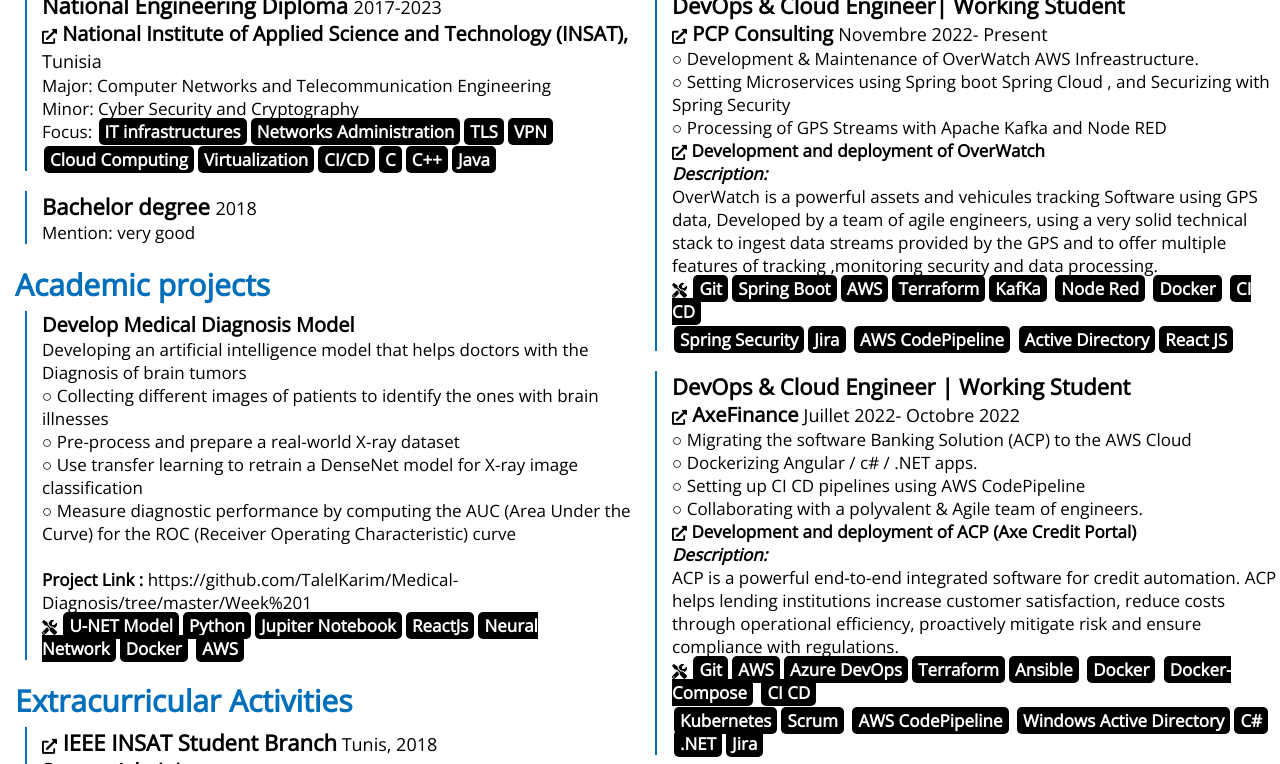
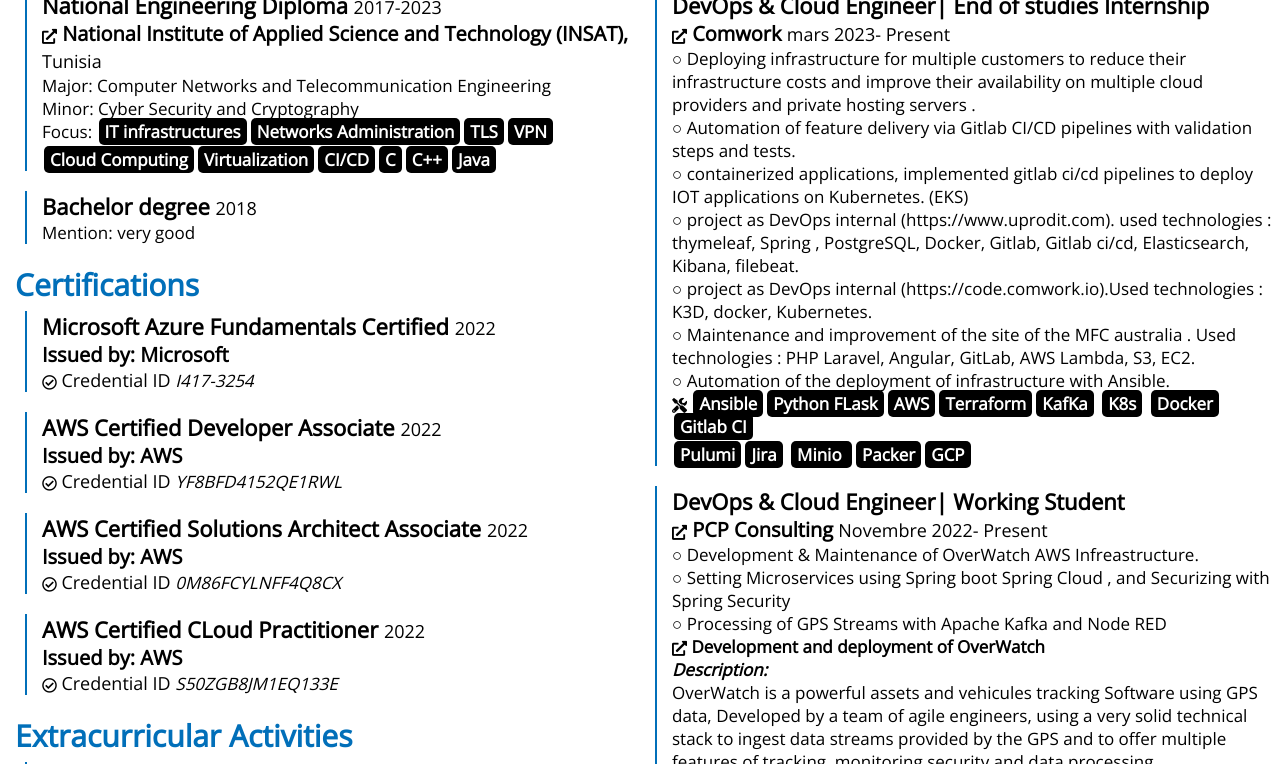
Before and after one commit to TalelKarim/cv-template, a plain HTML site: page index.html in a window 1280 px wide. Shown: the part 482-1246 px from the top of the page. Drawn offline with nearby package versions, Linux system fonts and the light colour scheme.

Commit message:
comworkio add experience

```diff
--- a/index.html
+++ b/index.html
@@ -22,7 +22,7 @@
                 <div id="details">
 
 <div class="contact">
-         <a href="mailto:benaissamouauia7@gmail.com"><i class="fas fa-envelope white"></i>talelkarim.chebbi@insat.ucar.tn</a>
+         <a href="mailto:talelkarim.chebbi@insat.ucar.tn"><i class="fas fa-envelope white"></i>talelkarim.chebbi@insat.ucar.tn</a>
        <a href="tel:+21655205710"><i class="fas fa-phone-alt white"></i>+216 29 189 298</a>
         <div><i class="fas fa-map-marker-alt white"></i>Tunis, Tunisia</div>
 </div>
@@ -43,8 +43,8 @@
             Professional Summary
         </div>
         <div class="core-text-large">
-            I am a Computer Networks Engineering student- senior year. I'm also a DevOps and Cloud enthusiast.<br>
-            I am currently working as an AWS Cloud Solutions Architect within PCP Consulting as a working student</div>
+            I am a CLoud, DevOps , Site Reliability Junior Engineer Engineering student.<br>
+            I am currently working with comwork as a Junior Site Reliability ENgineer within the devops Department.</div>
     </section>
     <section id="core">
         <div id="left-core">
@@ -71,22 +71,49 @@
                 </div>
             </div>
             <div class="core-title">
-                Academic projects
+                Certifications
             </div>
             <div class="core-text">
+
                 <div class="core-sub-element">
-                    <div class="institution"> Develop Medical Diagnosis Model</div>
-                    <div class="major"> Developing an artificial intelligence model that helps doctors with the Diagnosis of brain tumors <br>○ Collecting different images of patients to identify the ones with brain illnesses <br>
-                      ○  Pre-process and prepare a real-world X-ray dataset  <br>
-                      ○  Use transfer learning to retrain a DenseNet model for X-ray image classification <br>
-                      ○ Measure diagnostic performance by computing the AUC (Area Under the Curve) for the ROC (Receiver Operating Characteristic) curve
-                    </div>
-                    <br>
-                    <b> Project Link : </b> <a  href="https://github.com/TalelKarim/Medical-Diagnosis/tree/master/Week%201">https://github.com/TalelKarim/Medical-Diagnosis/tree/master/Week%201</a>
-                    <br>
-                    <div class="focus"> <i class="fas fa-tools icon"></i> <span class="tag">U-NET Model</span><span
-                            class="tag">Python</span><span class="tag">Jupiter Notebook</span><span class="tag">ReactJs</span><span
-                            class="tag">Neural Network</span><span class="tag">Docker</span> <span class="tag">AWS</span></div>
+                    <div class="title">Microsoft Azure Fundamentals Certified <span class="year-tag">2022 </span></div>
+                    <div class="institution">Issued by: Microsoft</div>
+                    <div class="major"> <a
+                            href="https://www.credly.com/earner/earned/badge/0ee94de1-dffb-42e3-a100-0ac6ff02baa8"
+                            target="_blank"><i class="far fa-check-circle icon"></i></a> <span
+                            class="year-tag">Credential ID <i>I417-3254 </i></span></div>
+
+                </div>
+
+
+                <div class="core-sub-element">
+                    <div class="title">AWS Certified Developer Associate <span class="year-tag">2022 </span></div>
+                    <div class="institution">Issued by: AWS</div>
+                    <div class="major"> <a
+                            href="https://www.credly.com/badges/7cb989ff-8716-47c8-bc7b-0d41f3eead21"
+                            target="_blank"><i class="far fa-check-circle icon"></i></a> <span
+                            class="year-tag">Credential ID <i>YF8BFD4152QE1RWL</i></span></div>
+
+                </div>
+
+
+                <div class="core-sub-element">
+                    <div class="title">AWS Certified Solutions Architect Associate <span class="year-tag">2022 </span></div>
+                    <div class="institution">Issued by: AWS</div>
+                    <div class="major"> <a
+                            href="https://www.credly.com/badges/dfe3ad22-e44f-4d8f-a36e-6028d8a7760a"
+                            target="_blank"><i class="far fa-check-circle icon"></i></a> <span
+                            class="year-tag">Credential ID <i>0M86FCYLNFF4Q8CX</i></span></div>
+
+                </div>
+
+                <div class="core-sub-element">
+                    <div class="title">AWS Certified CLoud Practitioner <span class="year-tag">2022 </span></div>
+                    <div class="institution">Issued by: AWS</div>
+                    <div class="major"> <a
+                            href="https://www.credly.com/badges/015735c6-f21b-49f4-9604-fa97098d4519"
+                            target="_blank"><i class="far fa-check-circle icon"></i></a> <span
+                            class="year-tag">Credential ID <i>S50ZGB8JM1EQ133E</i></span></div>
 
                 </div>
             </div>
@@ -122,9 +149,37 @@
                 Professional experience
             </div>
             <div class="core-text">
+
+                <div class="core-sub-element">
+                    <div class="title"> DevOps & Cloud Engineer| End of studies Internship  </div>
+                    <div class="institution"><a href="https://www.comwork.io/" target="_blank"><i
+                                class="fas fa-external-link-alt icon"></i></a> Comwork <span class="year-tag">
+                            mars
+                            2023- Present </span></div>
+                    <div class="major"> ○ Deploying infrastructure for multiple customers to reduce their infrastructure costs and improve their availability on multiple cloud providers and private hosting servers .<br>
+                        ○ Automation of feature delivery via Gitlab CI/CD pipelines with validation steps and tests.
+                        <br> ○  containerized applications, implemented gitlab ci/cd pipelines to deploy IOT applications on Kubernetes. (EKS)
+                        <br> ○ project as DevOps internal (https://www.uprodit.com). used technologies : thymeleaf, Spring , PostgreSQL, Docker, Gitlab, Gitlab ci/cd, Elasticsearch, Kibana, filebeat.
+                        <br> ○ project as DevOps internal (https://code.comwork.io).Used technologies : K3D, docker, Kubernetes.
+                        <br> ○ Maintenance and improvement of the site of the MFC australia . Used technologies : PHP Laravel, Angular, GitLab, AWS Lambda, S3, EC2.
+                        <br> ○ Automation of the deployment of infrastructure with Ansible.
+                         <br>
+                        </span>
+                    </div>
+                    <div class="focus"> <i class="fas fa-tools icon"></i> <span class="tag">Ansible</span><span class="tag">Python FLask</span><span
+                            class="tag">AWS</span><span class="tag">Terraform</span><span class="tag">KafKa</span>
+                        <span class="tag">K8s</span>
+                        <span class="tag">Docker</span> <span class="tag">Gitlab CI </span>
+                    </div>
+                    <div class="focus"> <span class="tag">Pulumi</span><span class="tag">Jira</span> <span class="tag">Minio
+                    </span> <span class="tag">Packer</span><span class="tag">GCP </span>
+
+                    </div>
+                </div>
+
                 <div class="core-sub-element">
                     <div class="title"> DevOps & Cloud Engineer| Working Student </div>
-                    <div class="institution"><a href="#" target="_blank"><i
+                    <div class="institution"><a href="https://pcp-consulting.fr/" target="_blank"><i
                                 class="fas fa-external-link-alt icon"></i></a> PCP Consulting <span class="year-tag">
                             Novembre
                             2022- Present </span></div>
@@ -222,53 +277,7 @@
                     </div>
                 </div>
             </div>
-            <div class="core-title">
-                Certifications
-            </div>
-            <div class="core-text">
 
-                <div class="core-sub-element">
-                    <div class="title">Microsoft Azure Fundamentals Certified <span class="year-tag">2022 </span></div>
-                    <div class="institution">Issued by: Microsoft</div>
-                    <div class="major"> <a
-                            href="https://www.credly.com/earner/earned/badge/0ee94de1-dffb-42e3-a100-0ac6ff02baa8"
-                            target="_blank"><i class="far fa-check-circle icon"></i></a> <span
-                            class="year-tag">Credential ID <i>I417-3254 </i></span></div>
-
-                </div>
-
-
-                <div class="core-sub-element">
-                    <div class="title">AWS Certified Developer Associate <span class="year-tag">2022 </span></div>
-                    <div class="institution">Issued by: AWS</div>
-                    <div class="major"> <a
-                            href="https://www.credly.com/badges/7cb989ff-8716-47c8-bc7b-0d41f3eead21"
-                            target="_blank"><i class="far fa-check-circle icon"></i></a> <span
-                            class="year-tag">Credential ID <i>YF8BFD4152QE1RWL</i></span></div>
-
-                </div>
-
-
-                <div class="core-sub-element">
-                    <div class="title">AWS Certified Solutions Architect Associate <span class="year-tag">2022 </span></div>
-                    <div class="institution">Issued by: AWS</div>
-                    <div class="major"> <a
-                            href="https://www.credly.com/badges/dfe3ad22-e44f-4d8f-a36e-6028d8a7760a"
-                            target="_blank"><i class="far fa-check-circle icon"></i></a> <span
-                            class="year-tag">Credential ID <i>0M86FCYLNFF4Q8CX</i></span></div>
-
-                </div>
-
-                <div class="core-sub-element">
-                    <div class="title">AWS Certified CLoud Practitioner <span class="year-tag">2022 </span></div>
-                    <div class="institution">Issued by: AWS</div>
-                    <div class="major"> <a
-                            href="https://www.credly.com/badges/015735c6-f21b-49f4-9604-fa97098d4519"
-                            target="_blank"><i class="far fa-check-circle icon"></i></a> <span
-                            class="year-tag">Credential ID <i>S50ZGB8JM1EQ133E</i></span></div>
-
-                </div>
-            </div>
         </div>
     </section>
     <!-- </section>
```
